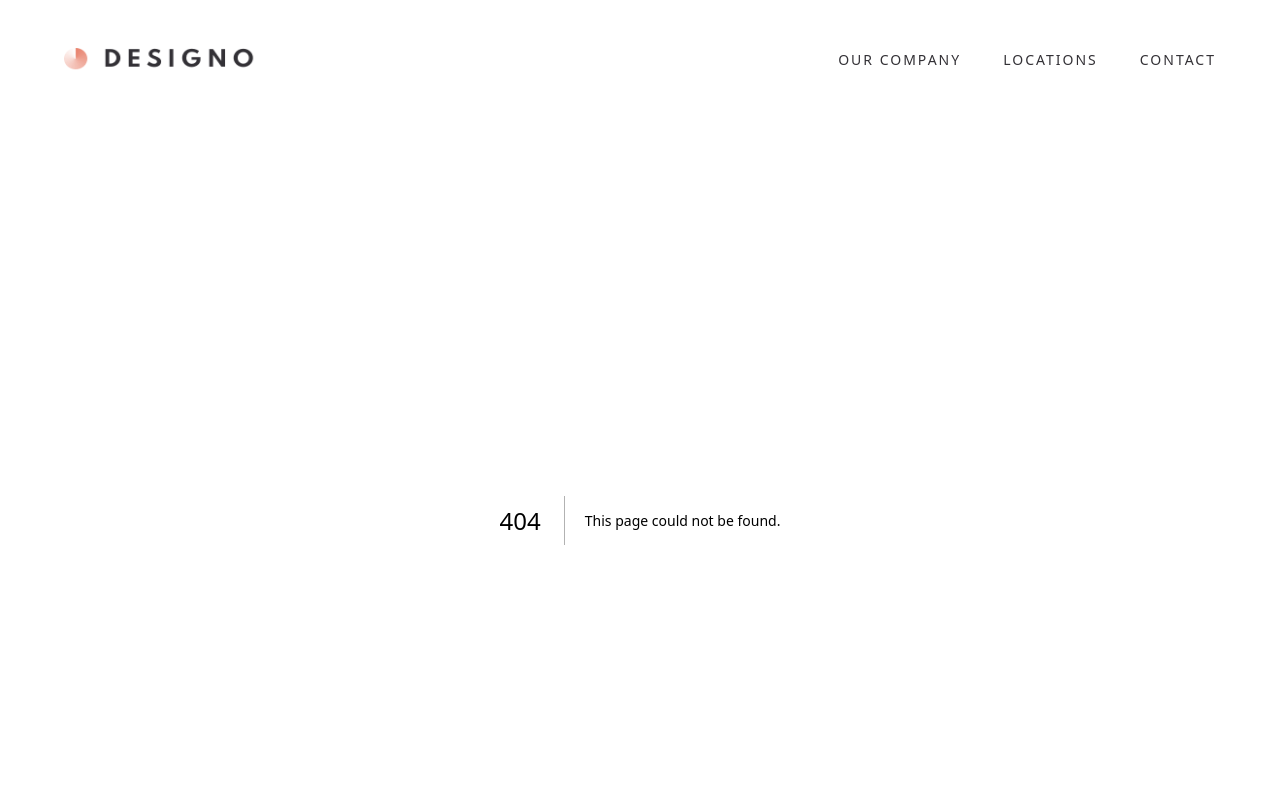
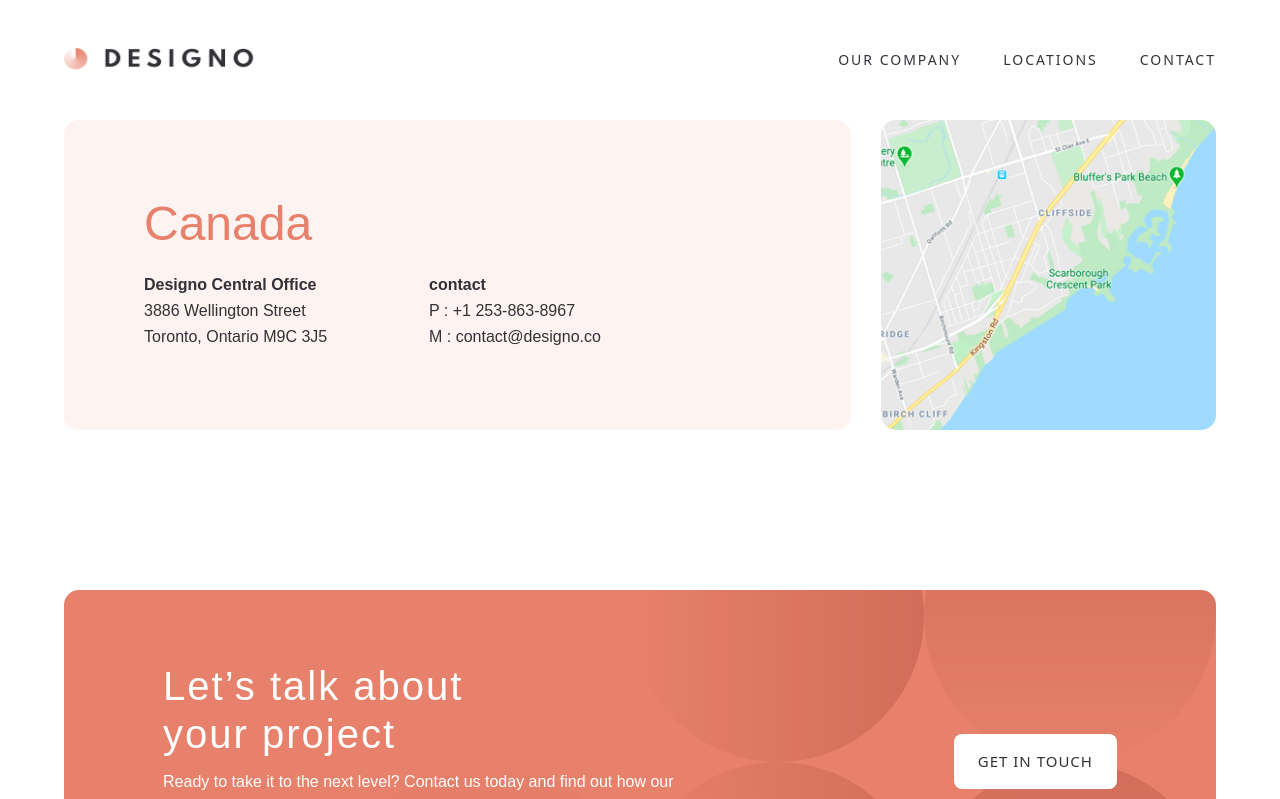
Before and after one commit to ketevan20/designo-multi-page-website, a Next.js app: page /locations in a window 1280 px wide. Before the commit this address had no page. Shown: the top 799 px of the page. Built offline with nearby package versions, Linux system fonts and the light colour scheme.

Commit message:
feat: add locations page

```diff
--- /dev/null
+++ b/app/locations/page.tsx
@@ -0,0 +1,12 @@
+import Locatinos from '@/components/organisms/Locations/Locations'
+import React from 'react'
+
+const page = () => {
+  return (
+    <div className='relative'>
+        <Locatinos />
+    </div>
+  )
+}
+
+export default page
--- a/components/atoms/NavBar/NavBar.tsx
+++ b/components/atoms/NavBar/NavBar.tsx
@@ -11,7 +11,7 @@ const NavBar = ({ light }: NavBarProps) => {
             <Link href={'/'}>{ light ? <img src='/shared/desktop/logo-dark.png' className='w-49 h-6' /> : <img src='/shared/desktop/logo-light.png' className='w-49 h-6' /> }</Link>
             <div className='flex gap-10.5 uppercase font-normal text-[14px] leading-3.5 tracking-[2px]' style={{color: light ? 'rgba(51, 49, 54, 1)' : 'rgba(255, 255, 255, 1)'}}>
                 <Link href={'/about'} className='hover:underline'>Our Company</Link>
-                <Link href={''} className='hover:underline'>Locations</Link>
+                <Link href={'/locations'} className='hover:underline'>Locations</Link>
                 <Link href={''} className='hover:underline'>Contact</Link>
             </div>
         </div>
--- a/components/molecules/AboutUs/AboutUs.tsx
+++ b/components/molecules/AboutUs/AboutUs.tsx
@@ -2,7 +2,7 @@ import React from 'react'
 
 const AboutUs = () => {
     return (
-        <div className='w-full h-[calc(100vh-100px)] max-h-160 bg-[rgba(231,129,107,1)] rounded-[15px] flex md:flex-row flex-col-reverse overflow-hidden relative'>
+        <div className='w-full h-[calc(100vh-100px)] max-h-160 bg-[rgba(231,129,107,1)] rounded-[15px] flex md:flex-row flex-col-reverse overflow-hidden relative z-30'>
             <div className='relative z-30 w-full md:w-[60%] px-6 md:px-20 py-16 md:py-0 flex items-center justify-center text-white'>
                 <div className='md:max-w-135 flex flex-col gap-8 md:text-left text-center'>
                     <h1 className='h1'>About Us</h1>
--- a/components/molecules/Deal/Deal.tsx
+++ b/components/molecules/Deal/Deal.tsx
@@ -2,7 +2,7 @@ import React from 'react'
 
 const Deal = () => {
     return (
-        <div className='w-full bg-[rgba(253,243,240,1)] rounded-[15px] flex md:flex-row flex-col-reverse overflow-hidden relative'>
+        <div className='w-full bg-[rgba(253,243,240,1)] rounded-[15px] flex md:flex-row flex-col-reverse overflow-hidden relative z-30'>
             <div className='shrink-0 w-full md:w-[60%] px-6 md:px-20 py-16 md:py-20 lg:38 flex items-center justify-center'>
                 <div className='md:max-w-135 flex flex-col gap-8 md:text-left text-center'>
                     <h1 className='h1 text-[rgba(231,129,107,1)]'>The real deal</h1>
--- /dev/null
+++ b/components/molecules/LocationCard/LocationCard.tsx
@@ -0,0 +1,28 @@
+import React from 'react'
+
+const LocationCard = () => {
+    return (
+        <div className='w-full flex gap-7.5 lg:flex-row flex-col-reverse'>
+            <div className='bg-[rgba(253,243,240,1)] rounded-[15px] p-20 lg:w-[70%] flex flex-col justify-center gap-6 text-center sm:text-left'>
+                <h1 className='h1 text-[rgba(231,129,107,1)]'>Canada</h1>
+                <div className='flex gap-7.5 sm:flex-row flex-col body text-[rgba(51,49,54,1)] lg:max-w-135'>
+                    <div className='flex-1'>
+                        <span className='font-bold'>Designo Central Office</span><br />
+                        3886 Wellington Street<br />
+                        Toronto, Ontario M9C 3J5
+                    </div>
+                    <div className='flex-1'>
+                        <span className='font-bold'>contact</span><br />
+                        P : +1 253-863-8967 <br />
+                        M : contact@designo.co
+                    </div>
+                </div>
+            </div>
+            <div className='rounded-[15px] lg:w-[30%] max-lg:max-h-81.5 overflow-hidden'>
+                <img src="/locations/desktop/image-map-canada.png" alt="canada" className="object-cover w-full h-full"/>
+            </div>
+        </div>
+    )
+}
+
+export default LocationCard
--- a/components/molecules/Talent/Talent.tsx
+++ b/components/molecules/Talent/Talent.tsx
@@ -2,7 +2,7 @@ import React from 'react'
 
 const Talent = () => {
     return (
-        <div className='w-full bg-[rgba(253,243,240,1)] rounded-[15px] flex md:flex-row flex-col overflow-hidden relative'>
+        <div className='w-full bg-[rgba(253,243,240,1)] rounded-[15px] flex md:flex-row flex-col overflow-hidden relative z-30'>
             <img src="/about/desktop/image-world-class-talent.jpg" alt="about us image" className='w-full md:w-[40%] object-cover max-md:max-h-80' />
 
             <div className='shrink-0 w-full md:w-[60%] px-6 md:px-20 py-16 md:py-20 lg:38 flex items-center justify-center'>
--- a/components/organisms/About/About.tsx
+++ b/components/organisms/About/About.tsx
@@ -8,6 +8,7 @@ const About = () => {
   return (
     <div className='w-[90%] m-auto max-w-480 flex flex-col gap-40 mb-22 '>
       <AboutUs />
+      <img src={'/shared/desktop/bg-pattern-leaf.svg'} alt='leaf' className='absolute z-10 left-0 top-80' />
       <Talent />
       <LocationsContainer />
       <Deal />
--- /dev/null
+++ b/components/organisms/Locations/Locations.tsx
@@ -0,0 +1,12 @@
+import LocationCard from '@/components/molecules/LocationCard/LocationCard'
+import React from 'react'
+
+const Locatinos = () => {
+  return (
+    <div className='w-[90%] m-auto max-w-480 flex flex-col gap-40 mb-22'>
+      <LocationCard />
+    </div>
+  )
+}
+
+export default Locatinos
```
